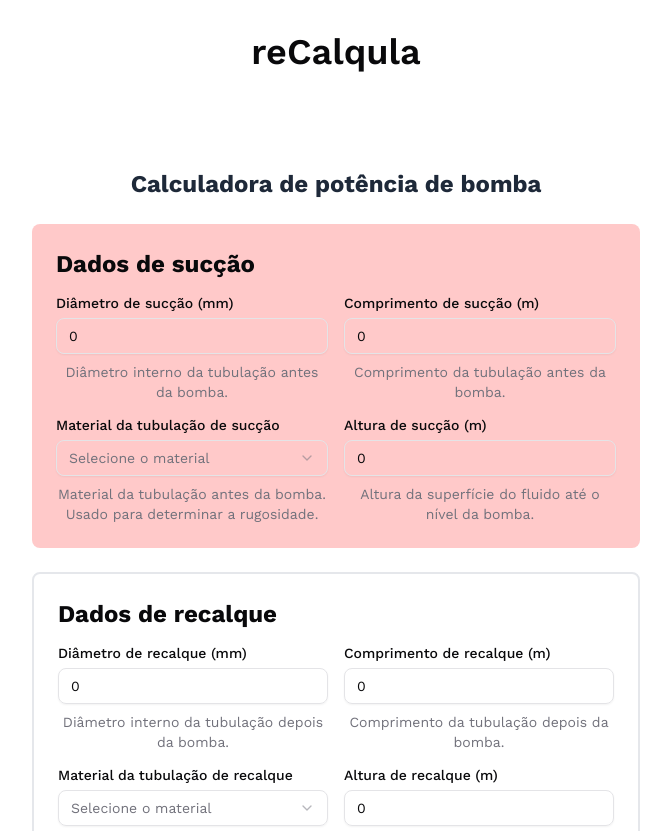
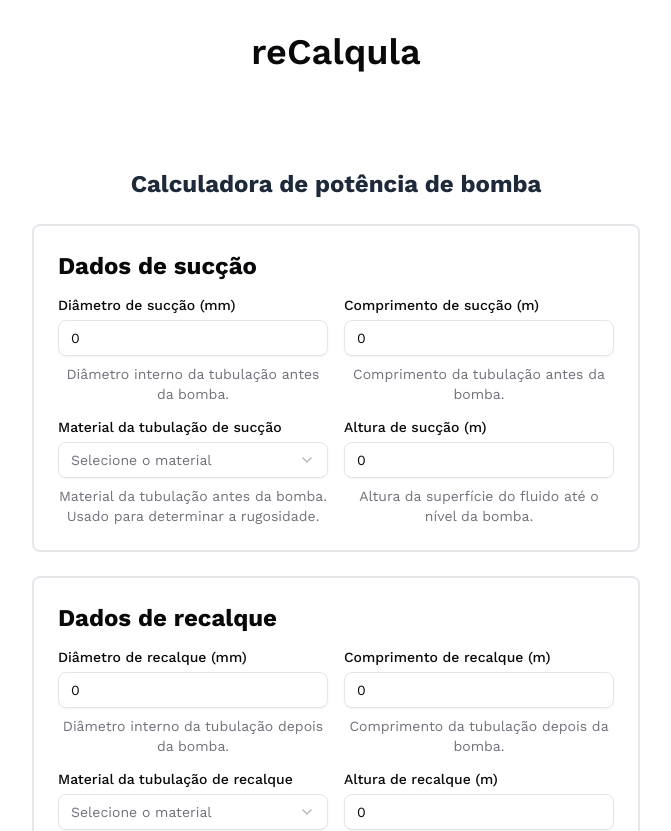
Before and after one commit to hossokawa/recalqula, a React (Vite) app: page / in a window 1280 px wide. Shown: the top 831 px of the page, without its empty margins (304-975 px from the left). Built offline with nearby package versions, Linux system fonts and the light colour scheme.

Commit message:
refactor: adicionar borda em volta dos campos de sucção

```diff
--- a/src/components/calc-form.tsx
+++ b/src/components/calc-form.tsx
@@ -72,7 +72,7 @@ export function CalculadoraForm() {
       <h2 className="text-2xl font-bold mb-6 text-center text-gray-800">Calculadora de potência de bomba</h2>
       <Form {...form}>
         <form onSubmit={form.handleSubmit(onSubmit)} className="space-y-6">
-          <div className="p-6 rounded-md space-y-4 bg-red-200">
+          <div className="p-6 rounded-md space-y-4 border-2 border-gray-200">
             <h2 className="text-2xl font-bold text-left">Dados de sucção</h2>
             <div className="grid grid-cols-1 md:grid-cols-2 gap-4">
               <FormField
```
